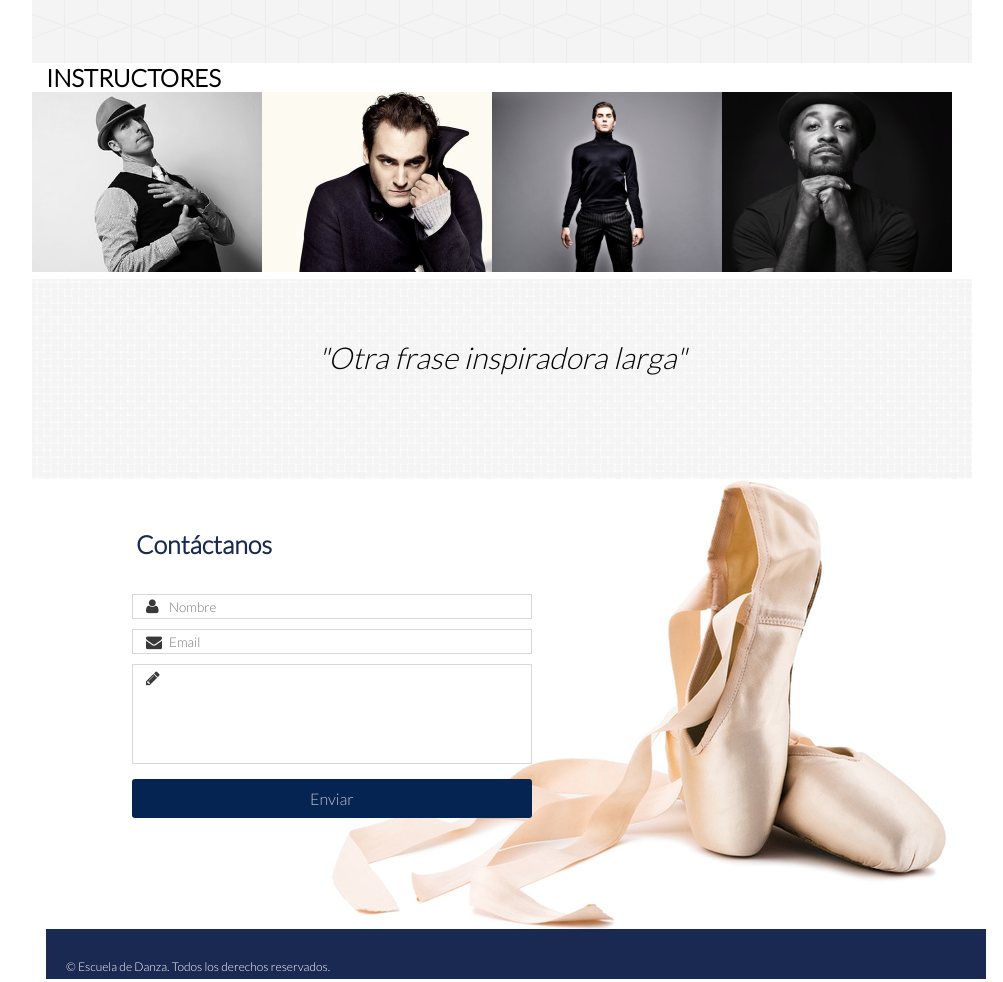
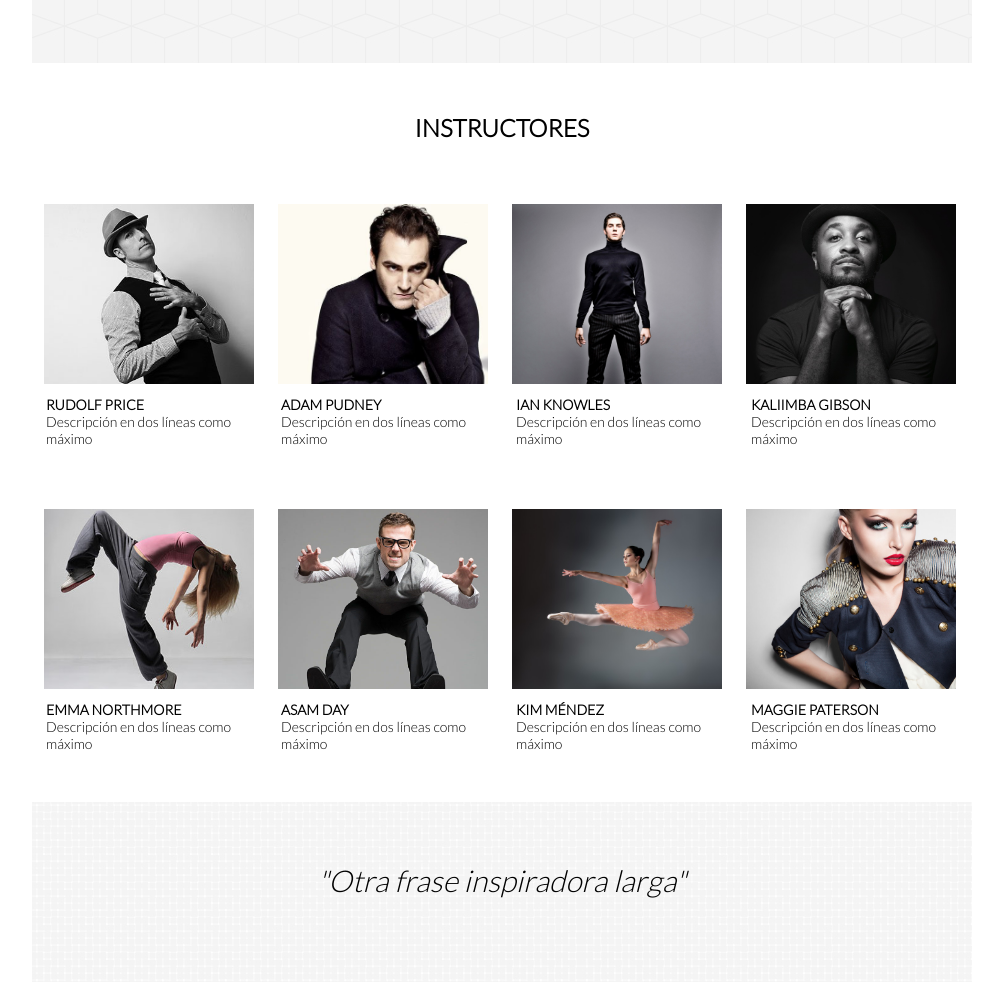
Before and after one commit to opazisimo/escuela-de-danza, a plain HTML site: page nosotros.html in a window 1280 px wide. Shown: the part 680-1662 px from the top of the page, without its empty margins (124-1127 px from the left). Drawn offline with Linux system fonts and the light colour scheme.

Commit message:
HTML y CSS terminado de la página 'nosotros'

```diff
--- a/css/nosotros.css
+++ b/css/nosotros.css
@@ -6,6 +6,11 @@ header h1 {
 	text-align: center;
 	margin: 30px;
 }
+
+h1 a {
+	text-decoration: none;
+}
+
 header nav {
 	text-align: center;
 }
@@ -80,12 +85,18 @@ header {
 
 /* instructors */
 
+.inst-title {
+	text-align: center;
+	padding-top: 50px;
+}
+
 .ins-img {
-	max-width: 230px;
+	max-width: 210px;
 	height: 180px;
 	background-size: cover !important;
 	background-repeat: no-repeat;
 	box-sizing:border-box;
+	margin: 12px;
 }
 
 .imgp1 {
@@ -103,7 +114,32 @@ header {
 .imgp4 {
 	background: url(../img/profesor_10.jpg);
 }
+.imgp5 {
+	background: url(../img/profesor_11.jpg);
+}
+
+.imgp6 {
+	background: url(../img/profesor_12.jpg);
+}
+
+.imgp7 {
+	background: url(../img/profesor_9.jpg);
+}
+
+.imgp8 {
+	background: url(../img/profesor_15.jpg);
+}
+
+.inst-cont {
+	font-size: 14px;
+}
+
+.inst-ph {
+	margin-top: 50px;
+}
+
 /* cita */
+
 .cita {
 	text-align: center;
 	font-size: 30px;
@@ -117,6 +153,7 @@ header {
 	background: url(../img/textura_2.jpg);
 	background-repeat: repeat;
 	height: 200px;
+	margin-top: 50px;
 }
 
 /*contacto */
--- a/nosotros.html
+++ b/nosotros.html
@@ -15,7 +15,7 @@
 		<header>
 			<div class="row">
 				<div class="col-12">
-					<h1>ESCUELA DE DANZA</h1>
+					<h1><a href="index.html">ESCUELA DE DANZA</a></h1>
 					<nav>
 						<ul>
 							<li><a href="nosotros.html" target="_blank">Nosotros</a></li>
@@ -65,34 +65,58 @@
 			</div>
 		</section>
 		<section class="instructors">
-
-	<!--		RUDOLF PRICE
-ADAM PUDNEY
-IAN KNOWLES
-KALIIMBA GIBSON
-
-EMMA NORTHMORE
-SAM DAY
-KIM MÉNDEZ
-MAGGIE PATERSON
-
-Descripción en dos líneas como máximo -->
 			<div class="row">
-				<div class="col-12">
+				<div class="col-12 inst-title">
 					<h1>INSTRUCTORES</h1>
 				</div>
 			</div>
-			<div class="row">
+			<div class="row inst-ph">
 				<div class="col-3 ins-img imgp1"></div>
 				<div class="col-3 ins-img imgp2"></div>
 				<div class="col-3 ins-img imgp3"></div>
 				<div class="col-3 ins-img imgp4"></div>
 			</div>
-			<div class="row">
-				<div class="col-3"></div>
-				<div class="col-3"></div>
-				<div class="col-3"></div>
-				<div class="col-3"></div>
+			<div class="row inst-ph-cont">
+				<div class="col-3 inst-cont">
+					<h4>RUDOLF PRICE</h4>
+					<p>Descripción en dos líneas como máximo</p>
+				</div>
+				<div class="col-3 inst-cont">
+					<h4>ADAM PUDNEY</h4>
+					<p>Descripción en dos líneas como máximo</p>
+				</div>
+				<div class="col-3 inst-cont">
+					<h4>IAN KNOWLES</h4>
+					<p>Descripción en dos líneas como máximo</p>
+				</div>
+				<div class="col-3 inst-cont">
+					<h4>KALIIMBA GIBSON</h4>
+					<p>Descripción en dos líneas como máximo</p>
+				</div>
+			</div>
+			<div class="row inst-ph">
+				<div class="col-3 ins-img imgp5"></div>
+				<div class="col-3 ins-img imgp6"></div>
+				<div class="col-3 ins-img imgp7"></div>
+				<div class="col-3 ins-img imgp8"></div>
+			</div>
+			<div class="row inst-ph-cont">
+				<div class="col-3 inst-cont">
+					<h4>EMMA NORTHMORE</h4>
+					<p>Descripción en dos líneas como máximo</p>
+				</div>
+				<div class="col-3 inst-cont">
+					<h4>ASAM DAY</h4>
+					<p>Descripción en dos líneas como máximo</p>
+				</div>
+				<div class="col-3 inst-cont">
+					<h4>KIM MÉNDEZ</h4>
+					<p>Descripción en dos líneas como máximo</p>
+				</div>
+				<div class="col-3 inst-cont">
+					<h4>MAGGIE PATERSON</h4>
+					<p>Descripción en dos líneas como máximo</p>
+				</div>
 			</div>
 		</section>
 		<section class="cita">
```
Also changed, not shown: index.html (+1 -1 lines).
